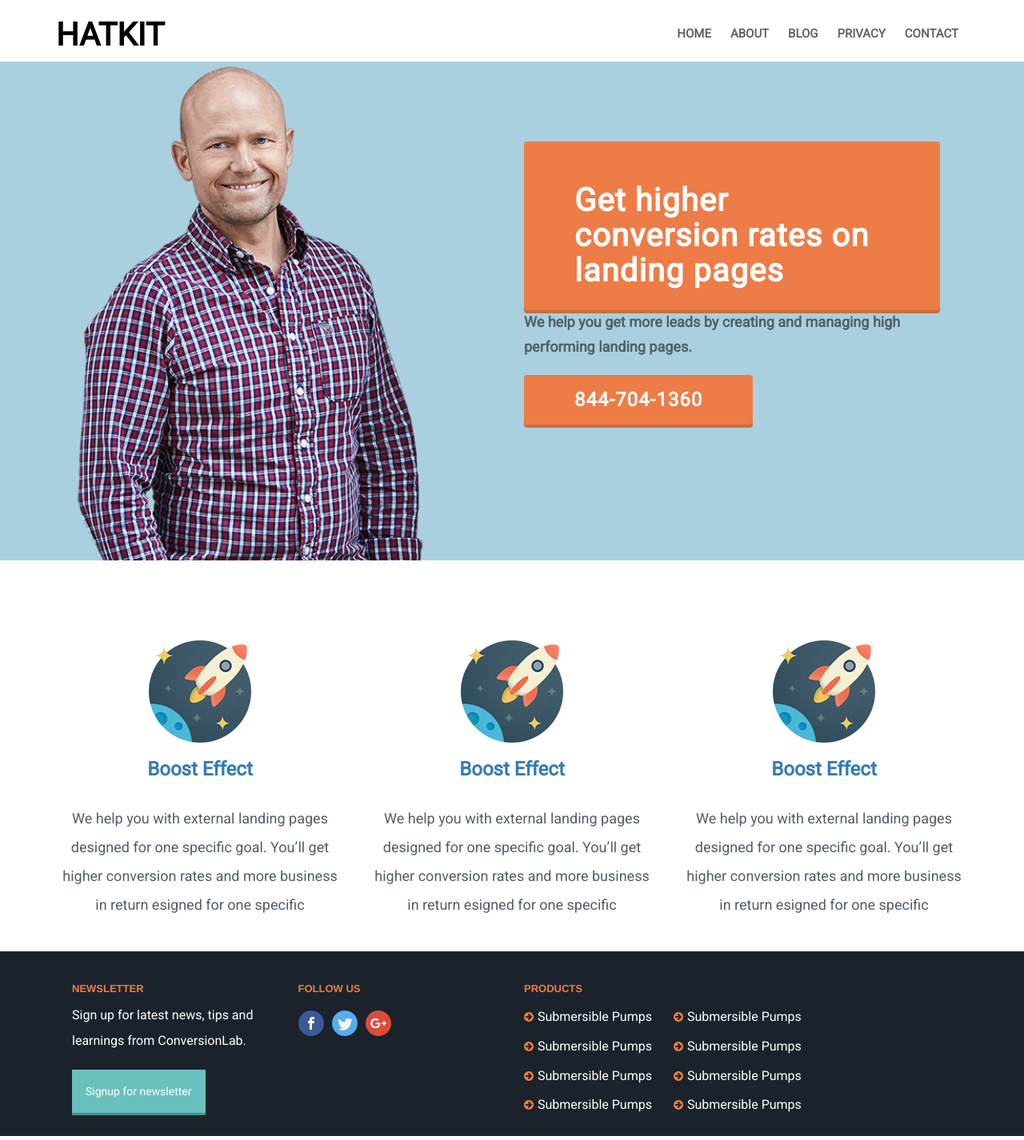
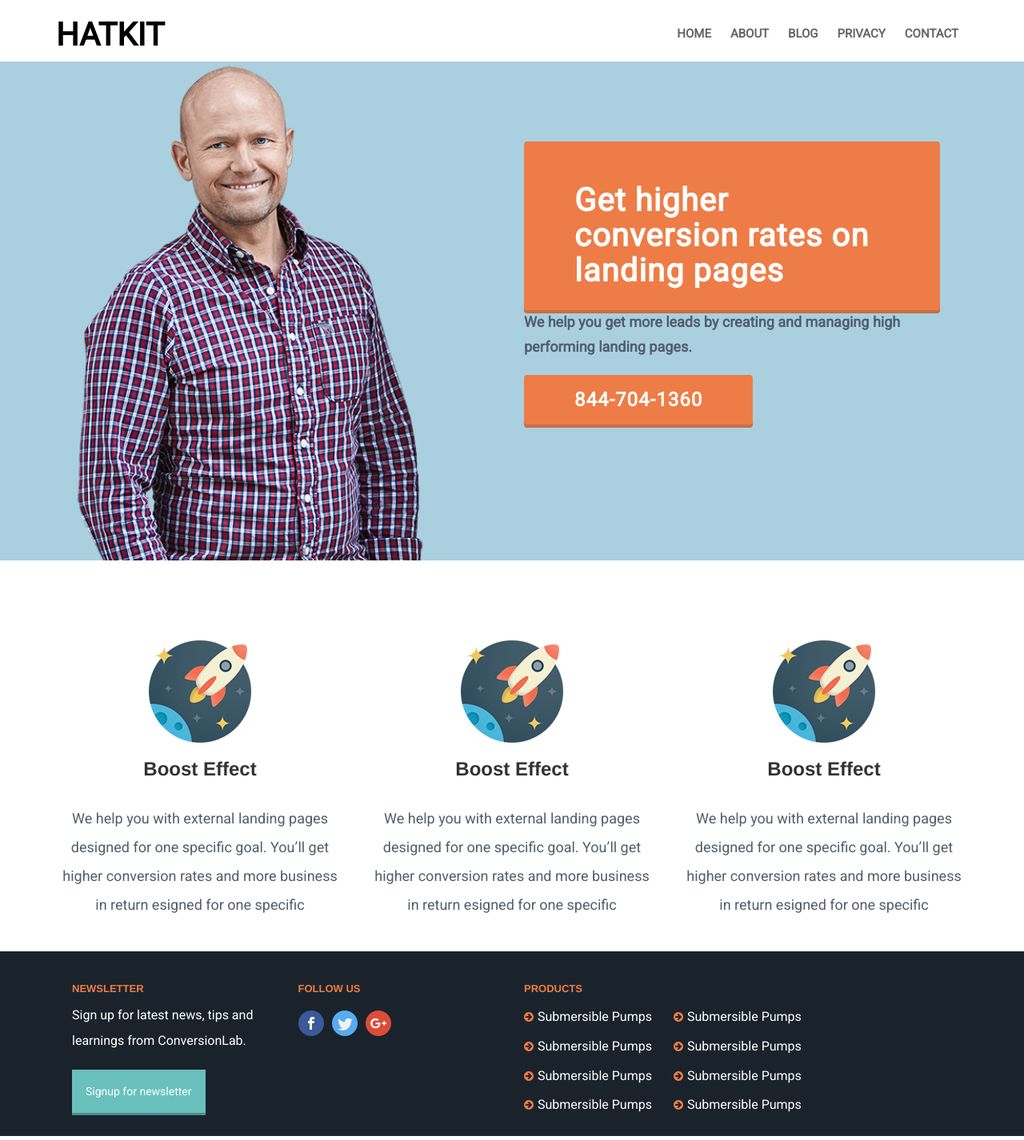
Before and after one commit to tonyseel/five, a Jekyll site: the page built from index.html, in a window 1280 px wide. Shown: the whole page at 80% size. Built offline with Jekyll 4.4.1, drawn with Linux system fonts in a browser that asks for light colours; nearby versions of some CDN libraries; library files that are not in the unit come from our copies.

Commit message:
section html

```diff
--- a/_includes/section.html
+++ b/_includes/section.html
@@ -2,7 +2,7 @@
      {% if post.categories contains 'blog' %}
             <div class="col-md-4 split-content">
 					<img src="{{site.baseurl}}/image/rocket2.png"/>
-					<a href="{{site.baseurl}}{{post.url}}"><h3>{{post.blockone-title}}</h3></a>
+					<h3>{{post.blockone-title}}</h3>
 					<p>{{post.blockone-content}}</p>
 
 				</div>
```
